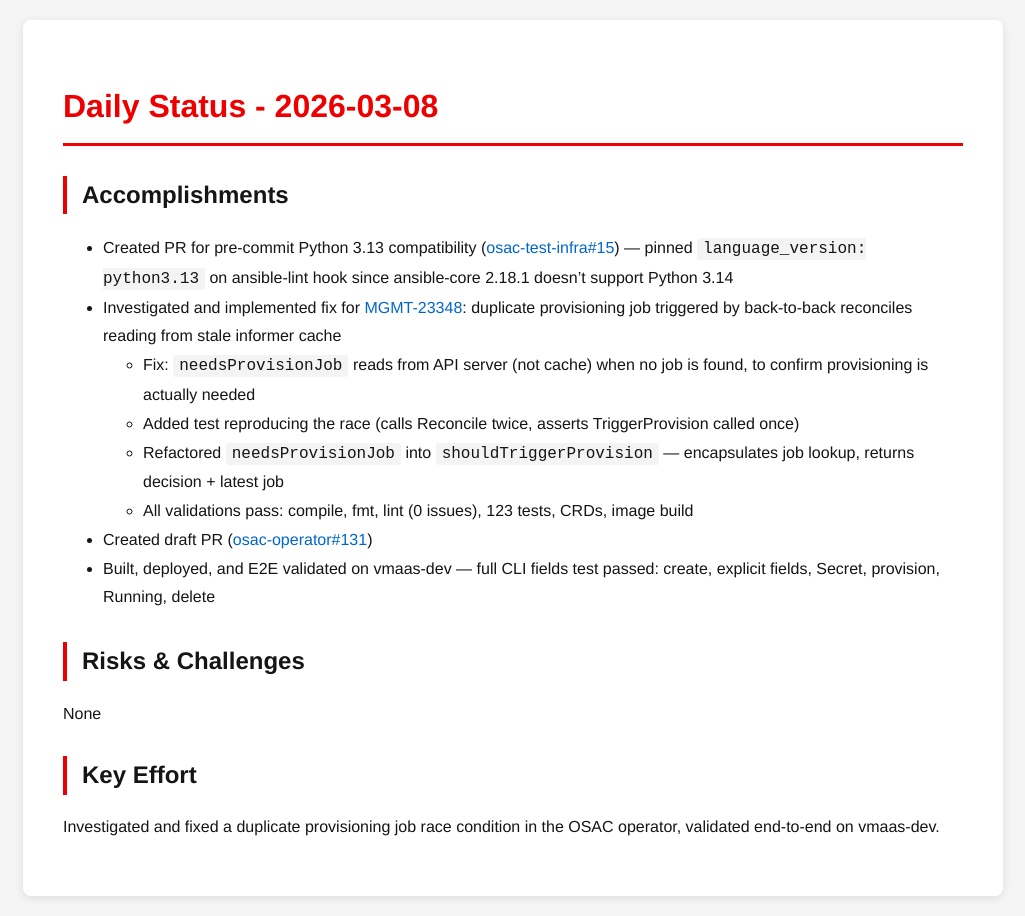
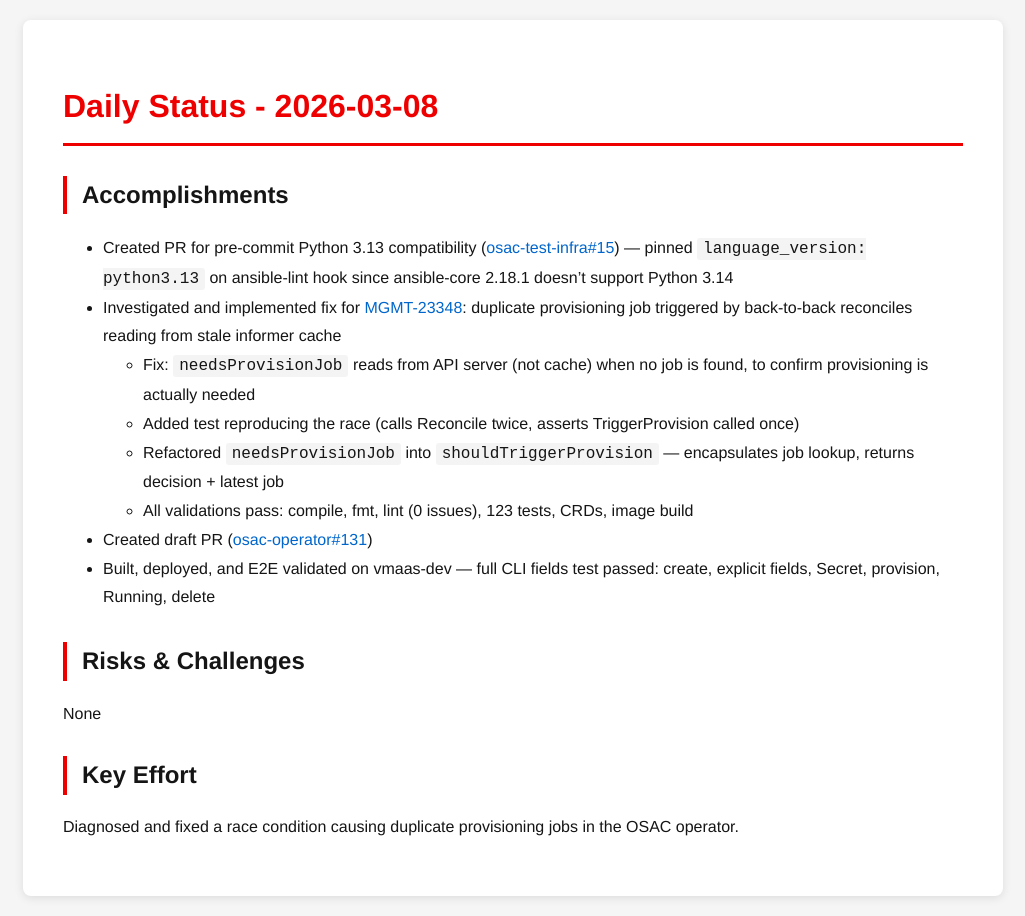
Before and after one commit to tzvatot/daily-status, a Jekyll site: the page built from 2026-03-08.md, in a window 1280 px wide. Shown: the whole page, without its empty margins (127-1152 px from the left). Built offline with Jekyll 4.4.1, drawn with Linux system fonts in a browser that asks for light colours.

Commit message:
Daily status update - 2026-03-08

```diff
--- a/2026-03-08.md
+++ b/2026-03-08.md
@@ -20,4 +20,4 @@
 None
 
 ## Key Effort
-Investigated and fixed a duplicate provisioning job race condition in the OSAC operator, validated end-to-end on vmaas-dev.
+Diagnosed and fixed a race condition causing duplicate provisioning jobs in the OSAC operator.
```
